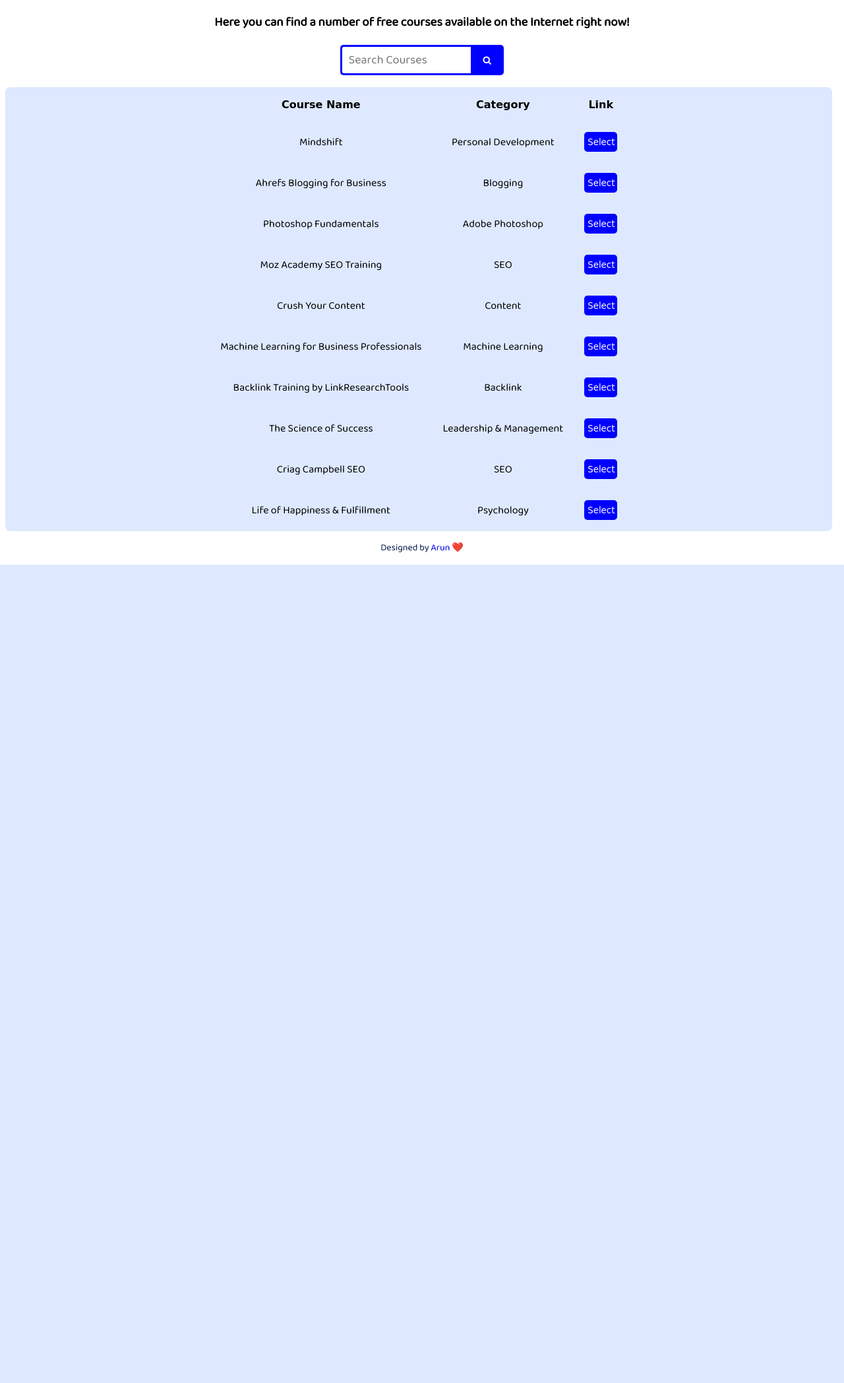
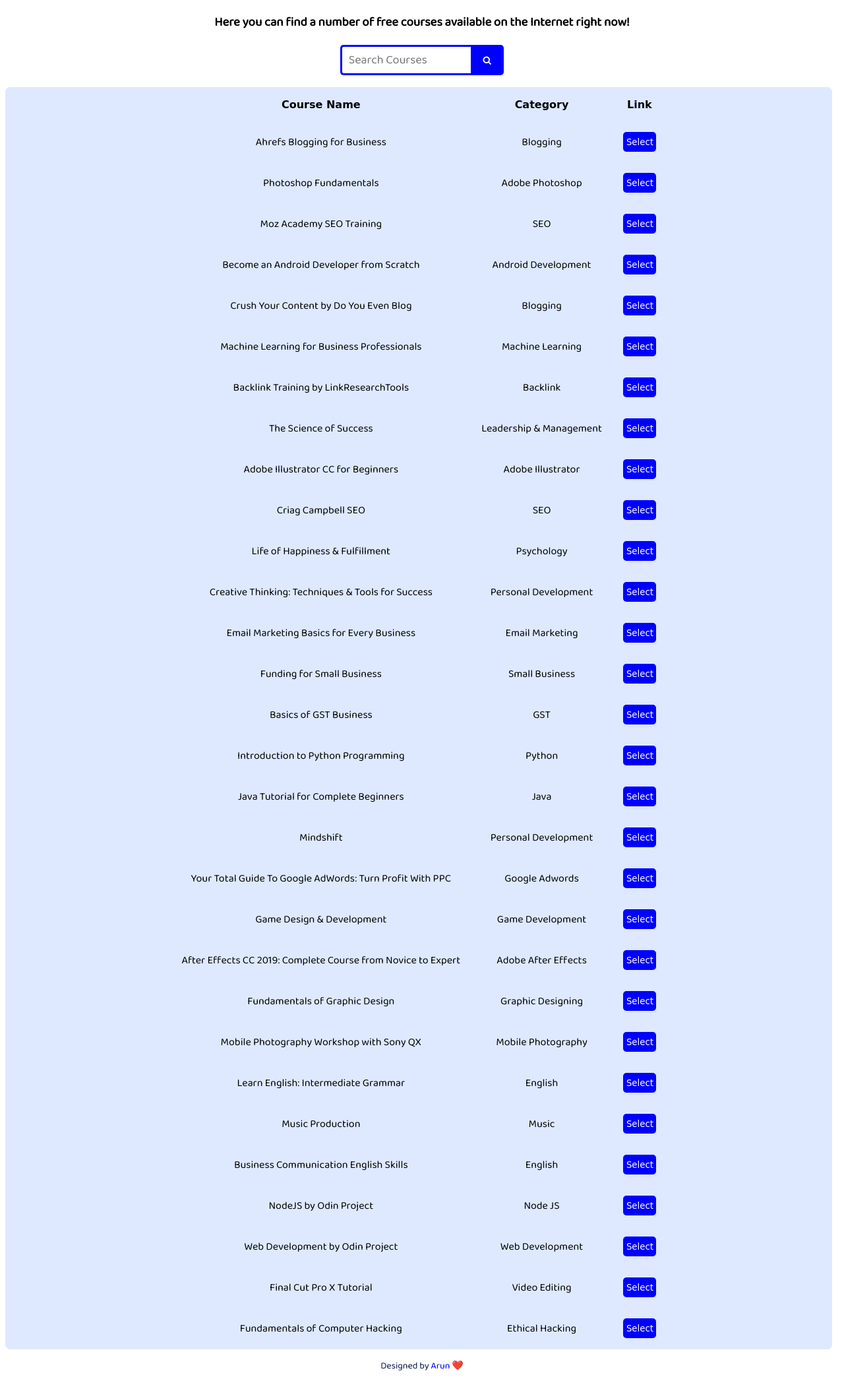
Before and after one commit to ArunGovil/Free-Course, a PHP site: page / in a window 1280 px wide. Shown: the part 89-2185 px from the top of the page at 66% size. Before the commit the page ends 945 px from the top, so only its background shows below. Run offline with PHP 8.4, Linux system fonts and the light colour scheme; some web fonts are replaced.

Commit message:
Added new Course

```diff
--- a/css/styles.css
+++ b/css/styles.css
@@ -65,6 +65,7 @@
 .butt:hover{
     background-color: greenyellow;
     color: black;
+    border-color: transparent;
 }
 .butt
 {
--- a/index.html
+++ b/index.html
@@ -27,20 +27,14 @@
     </div>
     <br>
      <table id="ntable">
+
         <tr>
              <th>Course Name</th>
              <th>Category</th>
              <th>Link</th>
          </tr>
+
          <tr>
-            <td>Mindshift</td>
-            <td>Personal Development</td>
-            <td>
-                <button type="button" class="butt" onclick="window.location.href='https://www.coursera.org/learn/mindshift';">
-                Select
-               </button>
-           </td>
-        </tr>
             <td>Ahrefs Blogging for Business</td>
             <td>Blogging</td>
             <td>
@@ -59,7 +53,6 @@
               </button>
           </td>
        </tr>
-    </tr>
 
         <tr>
            <td>Moz Academy SEO Training</td>
@@ -72,8 +65,18 @@
        </tr>
 
        <tr>
-            <td>Crush Your Content</td>
-            <td>Content </td>
+        <td>Become an Android Developer from Scratch</td>
+        <td>Android Development</td>
+        <td>
+        <button type="button" class="butt" onclick="window.location.href='https://coursesity.com/course-detail/become-an-android-developer-from-scratch';">
+        Select
+        </button>
+        </td>
+        </tr>
+
+       <tr>
+           <td>Crush Your Content by Do You Even Blog</td>
+           <td>Blogging</td>
            <td>
                <button type="button" class="butt" onclick="window.location.href='https://courses.doyouevenblog.com/crush-your-content';">
                Select
@@ -112,6 +115,16 @@
        </tr>
 
        <tr>
+           <td>Adobe Illustrator CC for Beginners</td>
+           <td>Adobe Illustrator</td>
+               <td>
+           <button type="button" class="butt" onclick="window.location.href='https://www.udemy.com/course/illustrator-cc-2018-for-beginners-basics-tricks/';">
+           Select
+           </button>
+           </td>
+       </tr>
+
+       <tr>
            <td>Criag Campbell SEO</td>
            <td>SEO</td>
            <td>
@@ -120,13 +133,202 @@
               </button>
           </td>
        </tr>
-    </tr>
 
        <tr>
        <td>Life of Happiness & Fulfillment</td>
        <td>Psychology</td>
        <td>
        <button type="button" class="butt" onclick="window.location.href='https://www.coursera.org/learn/happiness';">
+       Select
+       </button>
+       </td>
+       </tr>
+
+       <tr>
+       <td>Creative Thinking: Techniques & Tools for Success</td>
+       <td>Personal Development</td>
+       <td>
+       <button type="button" class="butt" onclick="window.location.href='https://www.coursera.org/learn/creative-thinking-techniques-and-tools-for-success';">
+       Select
+       </button>
+       </td>
+       </tr>
+
+       <tr>
+       <td>Email Marketing Basics for Every Business</td>
+      <td>Email Marketing</td>
+           <td>
+           <button type="button" class="butt" onclick="window.location.href='https://www.mojoversity.com/p/email-marketing-basics-for-every-business';">
+           Select
+           </button>
+           </td>
+           </tr>
+
+       <tr>
+           <td>Funding for Small Business</td>
+           <td>Small Business</td>
+           <td>
+           <button type="button" class="butt" onclick="window.location.href='https://www.mojoversity.com/p/funding-for-small-businesses';">
+           Select
+           </button>
+           </td>
+           </tr>
+
+            <tr>
+                   <td>Basics of GST Business</td>
+                   <td>GST</td>
+                   <td>
+                   <button type="button" class="butt" onclick="window.location.href='https://www.mojoversity.com/p/basics-of-gst-guide-for-businesses';">
+                   Select
+                   </button>
+                   </td>
+           </tr>
+
+           <tr>
+               <td>Introduction to Python Programming</td>
+               <td>Python</td>
+               <td>
+               <button type="button" class="butt" onclick="window.location.href='https://coursesity.com/course-detail/introduction-to-python-programming';">
+               Select
+               </button>
+               </td>
+               </tr>
+
+                   <tr>
+                       <td>Java Tutorial for Complete Beginners</td>
+                       <td>Java</td>
+                       <td>
+                       <button type="button" class="butt" onclick="window.location.href='https://coursesity.com/course-detail/java-tutorial-for-complete-beginners';">
+                       Select
+                       </button>
+                       </td>
+                       </tr>
+
+                       <tr>
+                           <td>Mindshift</td>
+                           <td>Personal Development</td>
+                           <td>
+                               <button type="button" class="butt" onclick="window.location.href='https://www.coursera.org/learn/mindshift';">
+                               Select
+                              </button>
+                          </td>
+                       </tr>
+
+                           <tr>
+                               <td>Your Total Guide To Google AdWords: Turn Profit With PPC</td>
+                               <td>Google Adwords</td>
+                               <td>
+                               <button type="button" class="butt" onclick="window.location.href='https://coursesity.com/course-detail/your-total-guide-to-google-adwords-turn-profit-with-ppc';">
+                               Select
+                               </button>
+                               </td>
+                               </tr>
+
+                               <tr>
+                                   <td>Game Design & Development</td>
+                                   <td>Game Development</td>
+                                   <td>
+                                   <button type="button" class="butt" onclick="window.location.href='https://coursesity.com/course-detail/game-design-and-development';">
+                                   Select
+                                   </button>
+                                   </td>
+                                   </tr>
+
+                                   <tr>
+                                       <td>After Effects CC 2019: Complete Course from Novice to Expert</td>
+                                       <td>Adobe After Effects</td>
+                                       <td>
+                                       <button type="button" class="butt" onclick="window.location.href='https://coursesity.com/course-detail/after-effects-cc-2019-complete-course-from-novice-to-expert';">
+                                       Select
+                                       </button>
+                                       </td>
+                                       </tr>
+
+                                       <tr>
+                                           <td>Fundamentals of Graphic Design</td>
+                                           <td>Graphic Designing</td>
+                                           <td>
+                                           <button type="button" class="butt" onclick="window.location.href='https://coursesity.com/course-detail/fundamentals-of-graphic-design-';">
+                                           Select
+                                           </button>
+                                           </td>
+                                           </tr>
+
+                                           <tr>
+                                               <td>Mobile Photography Workshop with Sony QX</td>
+                                               <td>Mobile Photography</td>
+                                               <td>
+                                               <button type="button" class="butt" onclick="window.location.href='https://coursesity.com/course-detail/mobile-photography-workshop-with-sony-qx';">
+                                               Select
+                                               </button>
+                                               </td>
+                                               </tr>
+
+                                           <tr>
+                                               <td>Learn English: Intermediate Grammar</td>
+                                               <td>English</td>
+                                                   <td>
+                                               <button type="button" class="butt" onclick="window.location.href='https://coursesity.com/course-detail/learn-english-intermediate-grammar';">
+                                               Select
+                                               </button>
+                                               </td>
+                                           </tr>
+
+                                           <tr>
+                                               <td>Music Production</td>
+                                               <td>Music</td>
+                                                   <td>
+                                               <button type="button" class="butt" onclick="window.location.href='https://coursesity.com/course-detail/music-production';">
+                                               Select
+                                               </button>
+                                               </td>
+                                           </tr>
+
+                                           <tr>
+                                               <td>Business Communication English Skills</td>
+                                               <td>English</td>
+                                                   <td>
+                                               <button type="button" class="butt" onclick="window.location.href='https://coursesity.com/course-detail/business-english-communication-skills';">
+                                               Select
+                                               </button>
+                                               </td>
+                                           </tr>
+
+                                           <tr>
+                                               <td>NodeJS by Odin Project</td>
+                                               <td>Node JS</td>
+                                                   <td>
+                                               <button type="button" class="butt" onclick="window.location.href='https://www.theodinproject.com/courses/nodejs';">
+                                               Select
+                                               </button>
+                                               </td>
+                                           </tr>
+
+                                           <tr>
+                                               <td>Web Development by Odin Project</td>
+                                               <td>Web Development</td>
+                                                   <td>
+                                               <button type="button" class="butt" onclick="window.location.href='https://www.theodinproject.com/courses/web-development-101';">
+                                               Select
+                                               </button>
+                                               </td>
+                                           </tr>
+
+                                           <tr>
+                                           <td>Final Cut Pro X Tutorial</td>
+                                           <td>Video Editing</td>
+                                           <td>
+                                           <button type="button" class="butt" onclick="window.location.href='https://www.udemy.com/course/izzy-final-cut-pro-x-tutorial-10-4-3/';">
+                                           Select
+                                           </button>
+                                           </td>
+                                           </tr>
+
+                                           <tr>
+                                           <td>Fundamentals of Computer Hacking</td>
+                                           <td>Ethical Hacking</td>
+                                           <td>
+                                           <button type="button" class="butt" onclick="window.location.href='https://www.udemy.com/course/computer-hacking-fundamentals/';">
                                            Select
                                            </button>
                                            </td>
```
Lines whose indentation alone changed are shown as unchanged.
